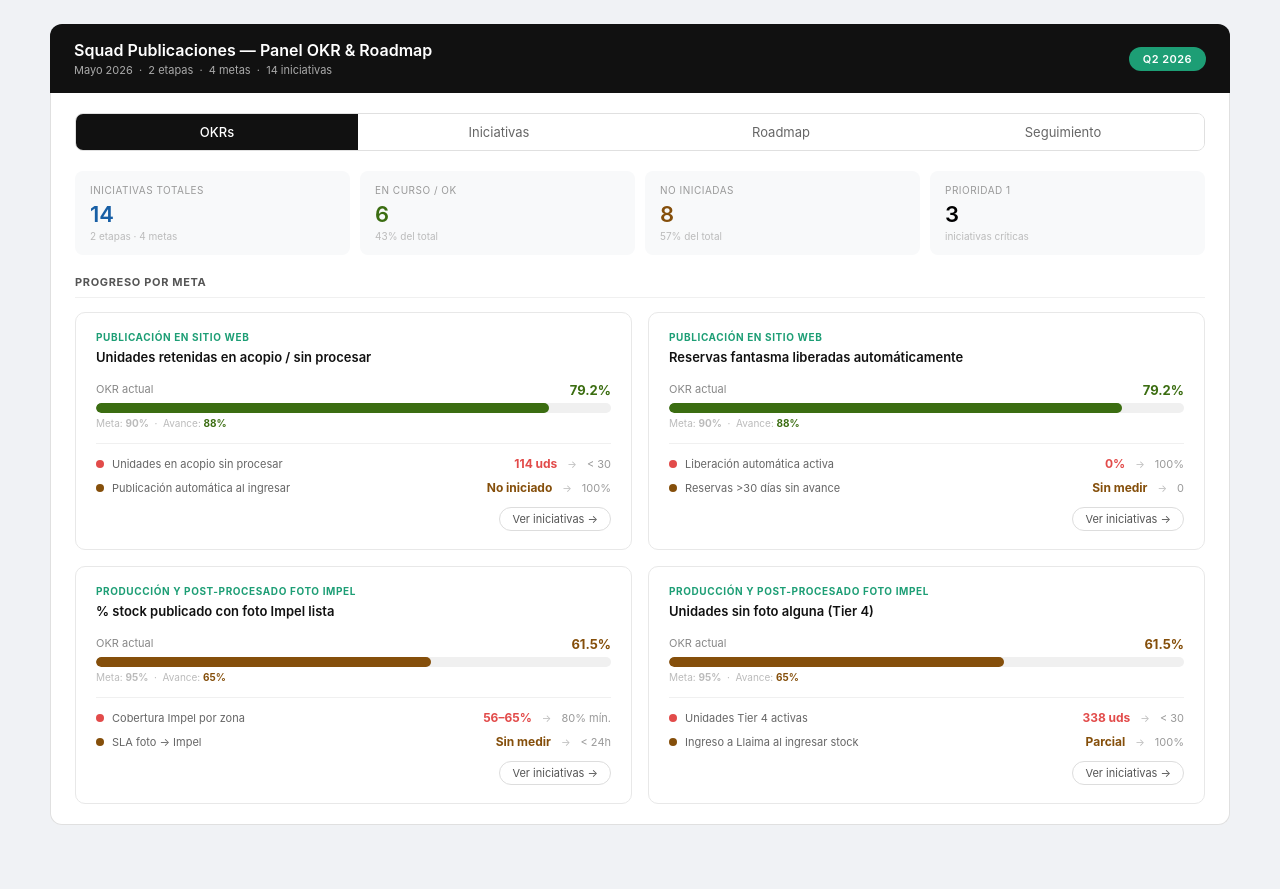
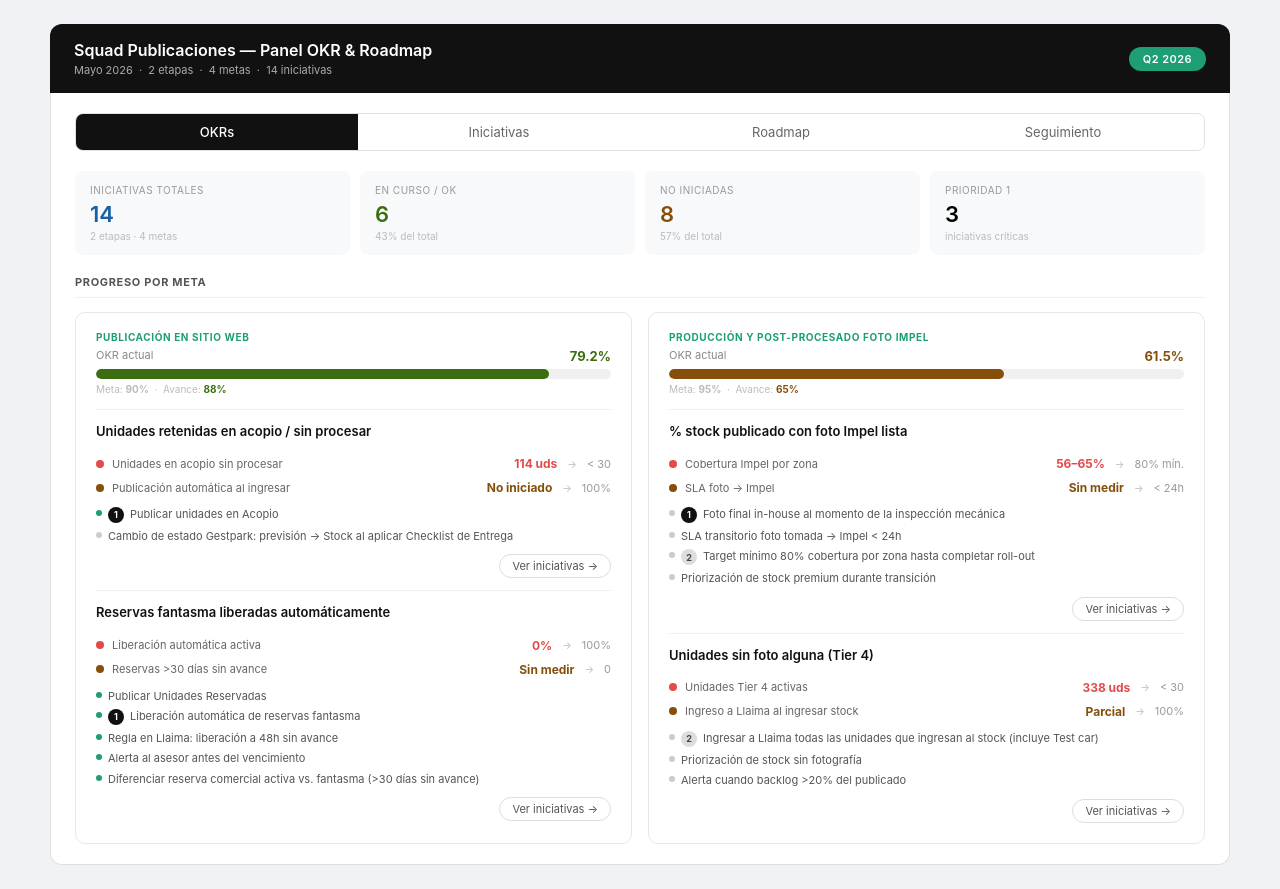
Before and after one commit to barbaracolleg-art/dashboard-vitrina-digital, a plain HTML site: page panel-okr.html in a window 1280 px wide. Before the commit the page ends 849 px from the top, so only its background shows below. Drawn offline with nearby package versions, Linux system fonts and the light colour scheme.

Commit message:
OKR panel: agrupar por etapa y asociar iniciativas
Reestructura OKRS de 4 entradas duplicadas a 2 OKRs reales (uno por etapa).
Cada OKR muestra sus metas como sub-bloques con iniciativas asociadas inline.

```diff
--- a/panel-okr.html
+++ b/panel-okr.html
@@ -122,6 +122,16 @@ select.sg-input{cursor:pointer;background:#fff;}
 .sg-empty{font-size:12px;color:#bbb;text-align:center;padding:24px 0;}
 .sg-del{background:none;border:none;color:#ddd;cursor:pointer;font-size:13px;padding:2px 5px;border-radius:4px;}
 .sg-del:hover{color:#E24B4A;background:#FCEBEB;}
+
+/* OKR meta blocks */
+.okr-meta-block{margin-bottom:2px;}
+.okr-meta-subtitle{font-size:11px;font-weight:700;color:#555;text-transform:uppercase;letter-spacing:.04em;margin-bottom:8px;}
+.okr-ini-list{margin:8px 0 4px;}
+.okr-ini-item{display:flex;align-items:flex-start;gap:6px;padding:3px 0;font-size:11px;color:#555;line-height:1.3;}
+.okr-ini-dot{width:6px;height:6px;border-radius:50%;flex-shrink:0;margin-top:3px;}
+.okr-ini-name{flex:1;}
+.okr-ini-badge{flex-shrink:0;background:#111;color:#fff;width:16px;height:16px;border-radius:50%;display:inline-flex;align-items:center;justify-content:center;font-size:9px;font-weight:700;}
+.okr-ini-badge-p2{background:#ddd;color:#444;}
 
 /* Semanas */
 .wk-th{min-width:24px;max-width:24px;padding:2px 1px!important;text-align:center;vertical-align:bottom!important;cursor:default;}
@@ -289,38 +299,42 @@ select.sg-input{cursor:pointer;background:#fff;}
 const OKRS = [
   {
     etapa:'Publicación en Sitio Web',
+    okrActual:79.2, okrMeta:90,
+    metas:[
+      {
         meta:'Unidades retenidas en acopio / sin procesar',
-    okrActual:79.2, okrMeta:90,
         indicadores:[
           {lbl:'Unidades en acopio sin procesar', actual:'114 uds', meta:'< 30', color:'#E24B4A'},
           {lbl:'Publicación automática al ingresar',actual:'No iniciado',meta:'100%',color:'#854F0B'}
         ]
       },
       {
-    etapa:'Publicación en Sitio Web',
         meta:'Reservas fantasma liberadas automáticamente',
-    okrActual:79.2, okrMeta:90,
         indicadores:[
           {lbl:'Liberación automática activa',actual:'0%',meta:'100%',color:'#E24B4A'},
           {lbl:'Reservas >30 días sin avance',actual:'Sin medir',meta:'0',color:'#854F0B'}
         ]
+      }
+    ]
   },
   {
     etapa:'Producción y Post-Procesado Foto Impel',
+    okrActual:61.5, okrMeta:95,
+    metas:[
+      {
         meta:'% stock publicado con foto Impel lista',
-    okrActual:61.5, okrMeta:95,
         indicadores:[
           {lbl:'Cobertura Impel por zona',actual:'56–65%',meta:'80% mín.',color:'#E24B4A'},
           {lbl:'SLA foto → Impel',actual:'Sin medir',meta:'< 24h',color:'#854F0B'}
         ]
       },
       {
-    etapa:'Producción y Post-Procesado Foto Impel',
         meta:'Unidades sin foto alguna (Tier 4)',
-    okrActual:61.5, okrMeta:95,
         indicadores:[
           {lbl:'Unidades Tier 4 activas',actual:'338 uds',meta:'< 30',color:'#E24B4A'},
           {lbl:'Ingreso a Llaima al ingresar stock',actual:'Parcial',meta:'100%',color:'#854F0B'}
+        ]
+      }
     ]
   }
 ];
@@ -347,7 +361,9 @@ function renderOKRs() {
   document.getElementById('okr-grid').innerHTML = OKRS.map(o => {
     const pct = Math.round((o.okrActual / o.okrMeta) * 100);
     const col = pct >= 85 ? '#3B6D11' : pct >= 65 ? '#854F0B' : '#A32D2D';
-    const indRows = o.indicadores.map(i =>
+
+    const metaBlocks = o.metas.map((m, mi) => {
+      const indRows = m.indicadores.map(i =>
         `<div class="ind-row">
           <div class="ind-dot" style="background:${i.color};"></div>
           <div class="ind-lbl">${i.lbl}</div>
@@ -356,9 +372,34 @@ function renderOKRs() {
           <span class="ind-goal">${i.meta}</span>
         </div>`
       ).join('');
+
+      const inis = INI.filter(i => i.meta === m.meta);
+      const iniItems = inis.map(i => {
+        const dotCol = i.estado === 'Ok' ? '#1D9E75' : '#ccc';
+        const badge = i.prio === 1
+          ? `<span class="okr-ini-badge">1</span>`
+          : i.prio === 2
+          ? `<span class="okr-ini-badge okr-ini-badge-p2">2</span>`
+          : '';
+        return `<div class="okr-ini-item">
+          <div class="okr-ini-dot" style="background:${dotCol};"></div>
+          ${badge}<span class="okr-ini-name">${i.nombre}</span>
+        </div>`;
+      }).join('');
+
+      return `<div class="okr-meta-block">
+        ${mi > 0 ? '<hr class="divider">' : ''}
+        <div class="okr-meta-title">${m.meta}</div>
+        ${indRows}
+        <div class="okr-ini-list">${iniItems}</div>
+        <div style="margin-top:8px;text-align:right;">
+          <button onclick="verIni('${m.meta}')" style="background:none;border:0.5px solid #ddd;border-radius:20px;padding:4px 12px;font-size:11px;color:#555;cursor:pointer;">Ver iniciativas →</button>
+        </div>
+      </div>`;
+    }).join('');
+
     return `<div class="okr-card">
       <div class="okr-etapa-tag">${o.etapa}</div>
-      <div class="okr-meta-title">${o.meta}</div>
       <div class="okr-progress-lbl">
         <span>OKR actual</span>
         <strong style="color:${col};">${o.okrActual}%</strong>
@@ -366,10 +407,7 @@ function renderOKRs() {
       <div class="bar-track"><div class="bar-fill" style="width:${Math.min(pct,100)}%;background:${col};"></div></div>
       <div class="bar-meta-lbl">Meta: <strong>${o.okrMeta}%</strong> &nbsp;·&nbsp; Avance: <strong style="color:${col};">${pct}%</strong></div>
       <hr class="divider">
-      ${indRows}
-      <div style="margin-top:12px;text-align:right;">
-        <button onclick="verIni('${o.meta}')" style="background:none;border:0.5px solid #ddd;border-radius:20px;padding:4px 12px;font-size:11px;color:#555;cursor:pointer;">Ver iniciativas →</button>
-      </div>
+      ${metaBlocks}
     </div>`;
   }).join('');
 }
```
Lines whose indentation alone changed are shown as unchanged.
